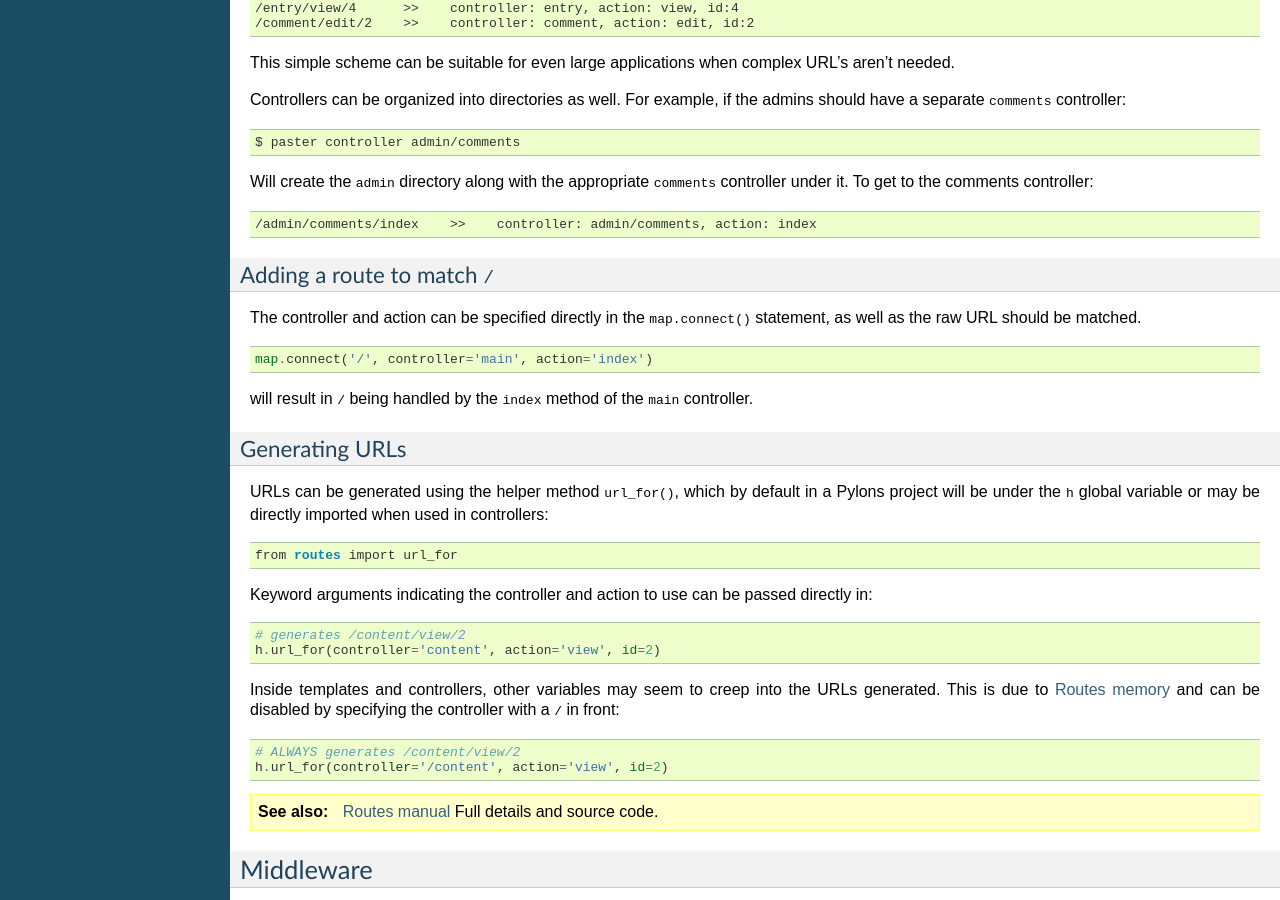
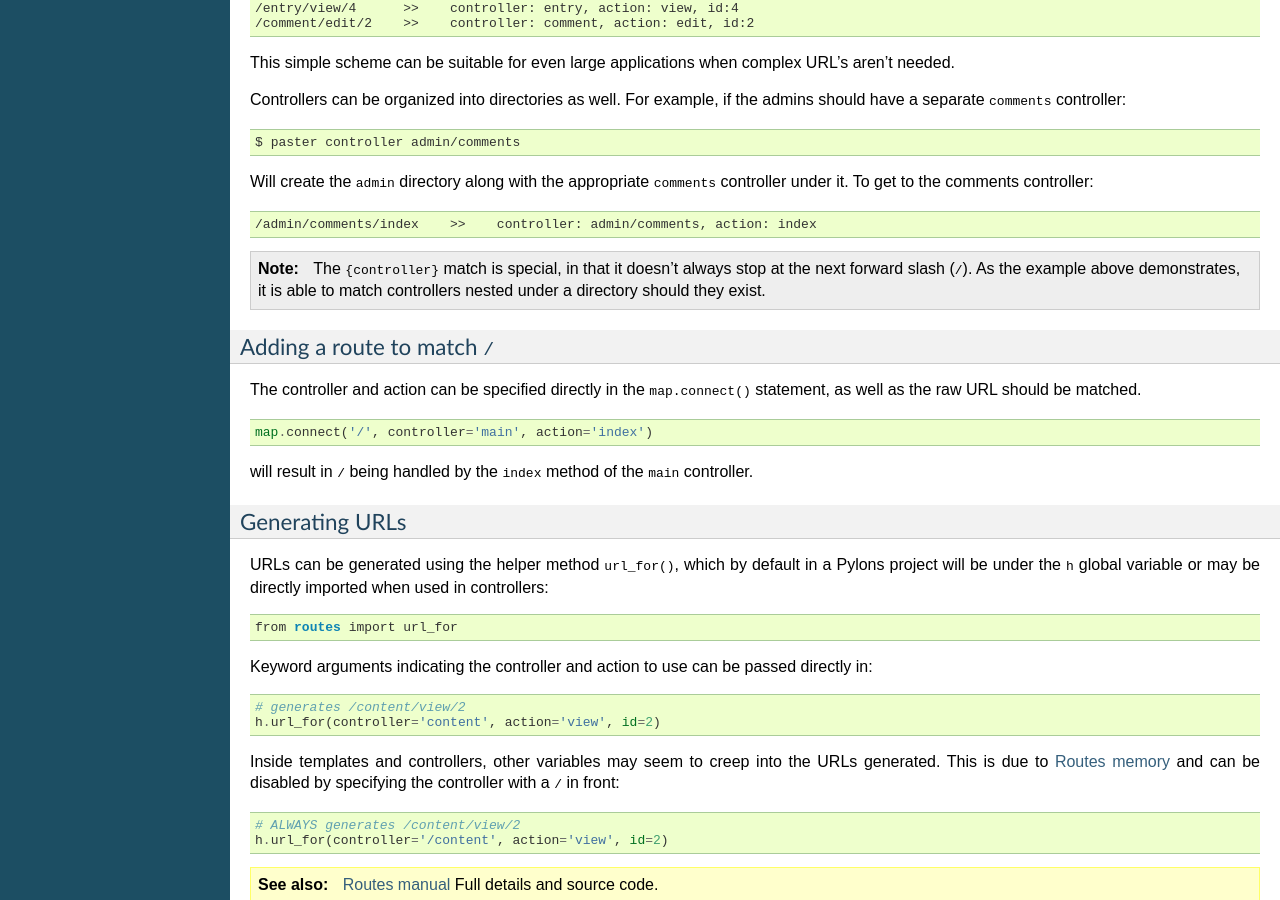
Before and after one commit to Pylons/pylons, a Sphinx documentation site: the page built from pylons/docs/configuration.rst, in a window 1280 px wide and 900 px high, scrolled down 2749 px. Built offline with Sphinx 7.4.7, drawn with Linux system fonts in a browser that asks for light colours.

Commit message:
Tweak url config
--HG--
branch : trunk

```diff
--- a/pylons/docs/configuration.rst
+++ b/pylons/docs/configuration.rst
@@ -186,6 +186,12 @@ controller under it. To get to the comments controller:
 .. code-block:: text
 
     /admin/comments/index    >>    controller: admin/comments, action: index
+
+.. note::
+    The ``{controller}`` match is special, in that it doesn't always stop
+    at the next forward slash (``/``). As the example above demonstrates,
+    it is able to match controllers nested under a directory should they
+    exist.
 
 Adding a route to match ``/``
 =============================
```
